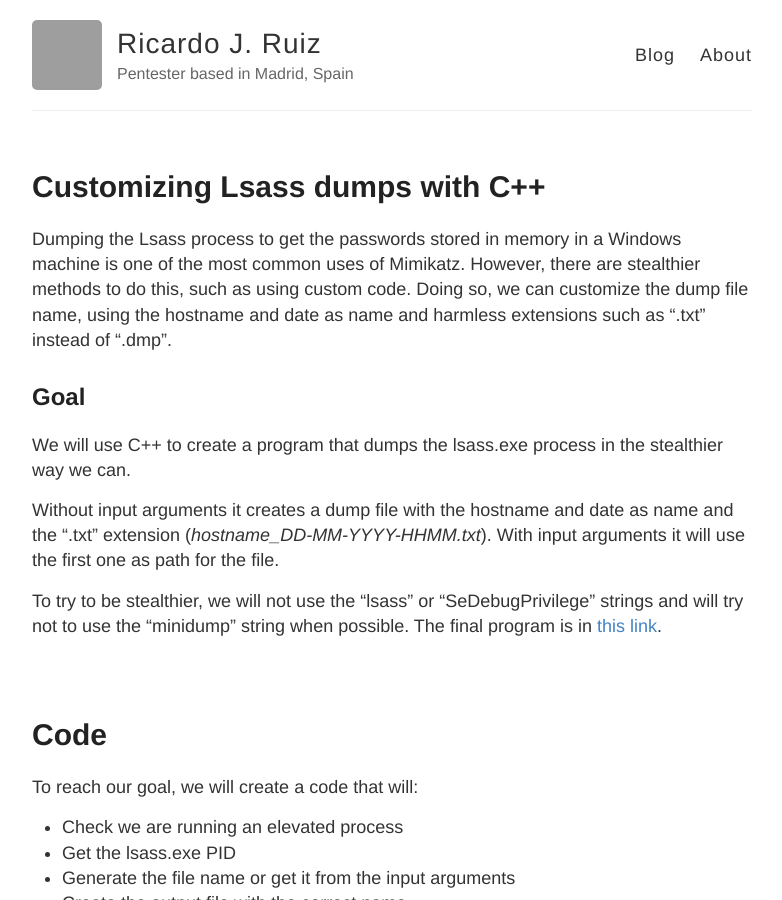
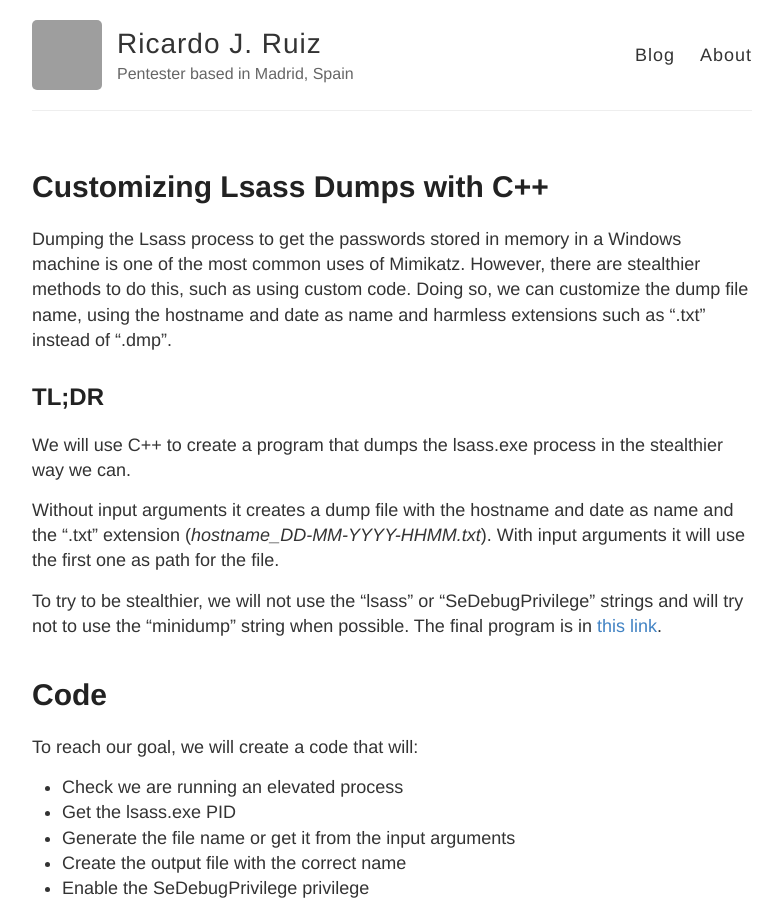
Before and after one commit to ricardojoserf/ricardojoserf.github.io, a Jekyll site: the page built from _posts/2021-8-28-lsassdumper.md, in a window 1280 px wide and 900 px high. Shown: the whole window, without its empty margins (248-1030 px from the left). Built offline with Jekyll 4.4.1, drawn with Linux system fonts in a browser that asks for light colours; grey boxes are pictures that could not be loaded.

Commit message:
Update 2021-8-28-lsassdumper.md

```diff
--- a/_posts/2021-8-28-lsassdumper.md
+++ b/_posts/2021-8-28-lsassdumper.md
@@ -1,6 +1,6 @@
 ---
 layout: post
-title: Customizing Lsass dumps with C++
+title: Customizing Lsass Dumps with C++
 excerpt_separator: <!--more-->
 ---
 
@@ -9,7 +9,7 @@
 <!--more-->
 
 
-## Goal
+## TL;DR
 
 We will use C++ to create a program that dumps the lsass.exe process in the stealthier way we can.
 
@@ -17,7 +17,7 @@
 
 To try to be stealthier, we will not use the "lsass" or "SeDebugPrivilege" strings and will try not to use the "minidump" string when possible. The final program is in [this link](https://github.com/ricardojoserf/LsassDumper).
 
-<br>
+
 
 # Code
 
```
